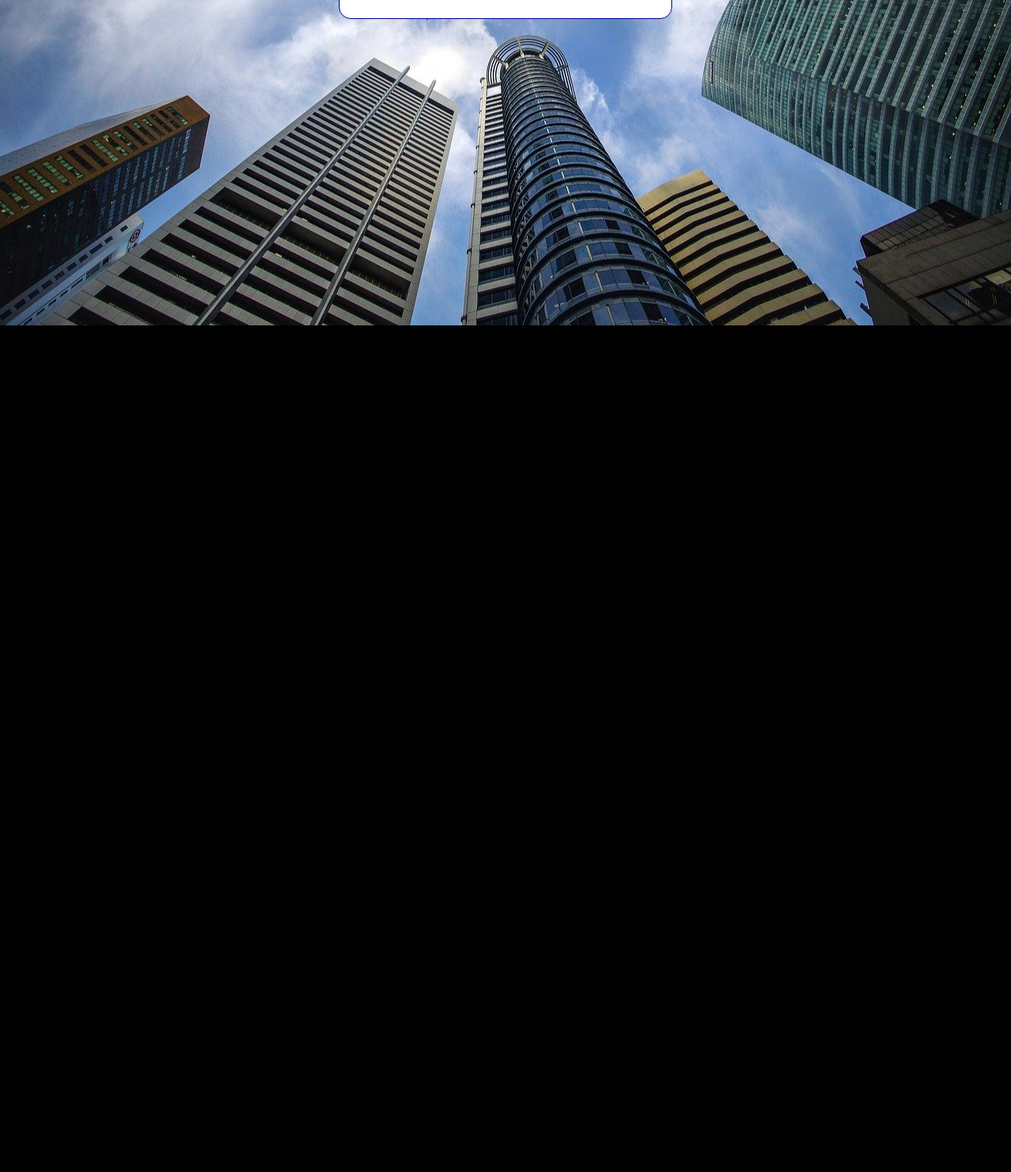
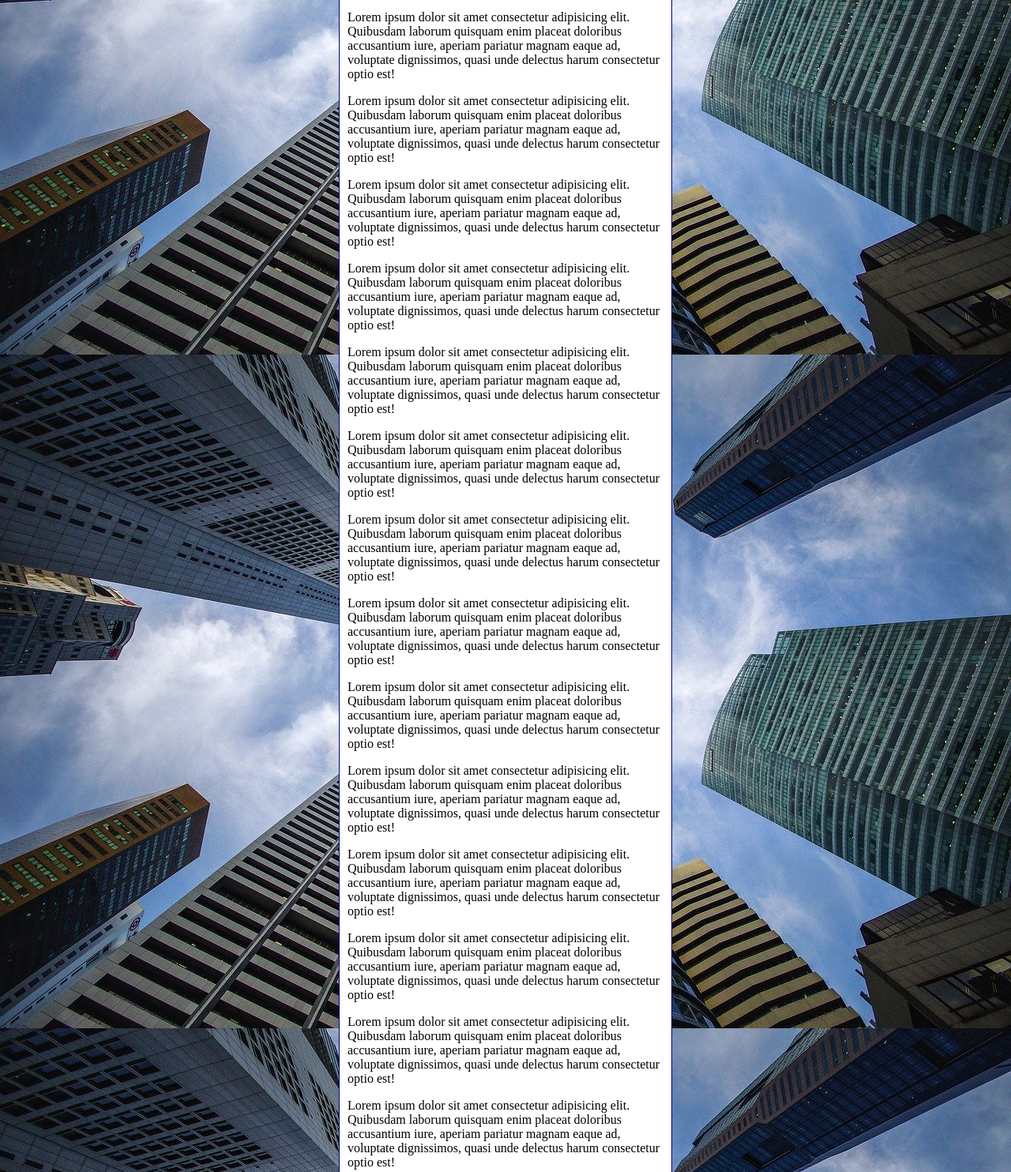
Before and after one commit to pitoko01/html-css, a plain HTML site: page exercicios/ex022/fundo006.html in a window 1280 px wide. Shown: the part 404-1888 px from the top of the page at 79% size. Before the commit the page ends 816 px from the top, so only its background shows below. Drawn offline with Linux system fonts and the light colour scheme.

Commit message:
fundo006

```diff
--- a/exercicios/ex022/fundo006.html
+++ b/exercicios/ex022/fundo006.html
@@ -13,11 +13,16 @@
             background-repeat: no-repeat;
             background-size: cover;
             /*o contain ele te dar ordem pra mostrar a imagem 100% exibida, sem cortes, o cover vai cobrir a tela inteira, independente do tamanho da tela, mas vai cortar ela, se adapta de acordo com o tamanho da janela*/
+            background-attachment: fixed;
+            /*
+            Shorthand - background
+            color > image > position > repeat > [size] >attachment
+            */
         }
 
         main{
             background-color: white;
-            width: 400px;
+            max-width: 400px;
             padding: 10px;
             margin: auto;
             border: 1px solid darkblue;
@@ -30,6 +35,16 @@
         <h1>Teste e imagem de fundo</h1>
         <p>Lorem ipsum dolor sit amet consectetur adipisicing elit. Quibusdam laborum quisquam enim placeat doloribus accusantium iure, aperiam pariatur magnam eaque ad, voluptate dignissimos, quasi unde delectus harum consectetur optio est!</p>
         <p>Lorem ipsum dolor sit amet consectetur adipisicing elit. Quibusdam laborum quisquam enim placeat doloribus accusantium iure, aperiam pariatur magnam eaque ad, voluptate dignissimos, quasi unde delectus harum consectetur optio est!</p>
+        <p>Lorem ipsum dolor sit amet consectetur adipisicing elit. Quibusdam laborum quisquam enim placeat doloribus accusantium iure, aperiam pariatur magnam eaque ad, voluptate dignissimos, quasi unde delectus harum consectetur optio est!</p> <p>Lorem ipsum dolor sit amet consectetur adipisicing elit. Quibusdam laborum quisquam enim placeat doloribus accusantium iure, aperiam pariatur magnam eaque ad, voluptate dignissimos, quasi unde delectus harum consectetur optio est!</p>
+        <p>Lorem ipsum dolor sit amet consectetur adipisicing elit. Quibusdam laborum quisquam enim placeat doloribus accusantium iure, aperiam pariatur magnam eaque ad, voluptate dignissimos, quasi unde delectus harum consectetur optio est!</p>
+        <p>Lorem ipsum dolor sit amet consectetur adipisicing elit. Quibusdam laborum quisquam enim placeat doloribus accusantium iure, aperiam pariatur magnam eaque ad, voluptate dignissimos, quasi unde delectus harum consectetur optio est!</p> <p>Lorem ipsum dolor sit amet consectetur adipisicing elit. Quibusdam laborum quisquam enim placeat doloribus accusantium iure, aperiam pariatur magnam eaque ad, voluptate dignissimos, quasi unde delectus harum consectetur optio est!</p>
+        <p>Lorem ipsum dolor sit amet consectetur adipisicing elit. Quibusdam laborum quisquam enim placeat doloribus accusantium iure, aperiam pariatur magnam eaque ad, voluptate dignissimos, quasi unde delectus harum consectetur optio est!</p>
+        <p>Lorem ipsum dolor sit amet consectetur adipisicing elit. Quibusdam laborum quisquam enim placeat doloribus accusantium iure, aperiam pariatur magnam eaque ad, voluptate dignissimos, quasi unde delectus harum consectetur optio est!</p> <p>Lorem ipsum dolor sit amet consectetur adipisicing elit. Quibusdam laborum quisquam enim placeat doloribus accusantium iure, aperiam pariatur magnam eaque ad, voluptate dignissimos, quasi unde delectus harum consectetur optio est!</p>
+        <p>Lorem ipsum dolor sit amet consectetur adipisicing elit. Quibusdam laborum quisquam enim placeat doloribus accusantium iure, aperiam pariatur magnam eaque ad, voluptate dignissimos, quasi unde delectus harum consectetur optio est!</p>
+        <p>Lorem ipsum dolor sit amet consectetur adipisicing elit. Quibusdam laborum quisquam enim placeat doloribus accusantium iure, aperiam pariatur magnam eaque ad, voluptate dignissimos, quasi unde delectus harum consectetur optio est!</p> <p>Lorem ipsum dolor sit amet consectetur adipisicing elit. Quibusdam laborum quisquam enim placeat doloribus accusantium iure, aperiam pariatur magnam eaque ad, voluptate dignissimos, quasi unde delectus harum consectetur optio est!</p>
+        <p>Lorem ipsum dolor sit amet consectetur adipisicing elit. Quibusdam laborum quisquam enim placeat doloribus accusantium iure, aperiam pariatur magnam eaque ad, voluptate dignissimos, quasi unde delectus harum consectetur optio est!</p>
+        <p>Lorem ipsum dolor sit amet consectetur adipisicing elit. Quibusdam laborum quisquam enim placeat doloribus accusantium iure, aperiam pariatur magnam eaque ad, voluptate dignissimos, quasi unde delectus harum consectetur optio est!</p> <p>Lorem ipsum dolor sit amet consectetur adipisicing elit. Quibusdam laborum quisquam enim placeat doloribus accusantium iure, aperiam pariatur magnam eaque ad, voluptate dignissimos, quasi unde delectus harum consectetur optio est!</p>
+        <p>Lorem ipsum dolor sit amet consectetur adipisicing elit. Quibusdam laborum quisquam enim placeat doloribus accusantium iure, aperiam pariatur magnam eaque ad, voluptate dignissimos, quasi unde delectus harum consectetur optio est!</p>
         <p>Lorem ipsum dolor sit amet consectetur adipisicing elit. Quibusdam laborum quisquam enim placeat doloribus accusantium iure, aperiam pariatur magnam eaque ad, voluptate dignissimos, quasi unde delectus harum consectetur optio est!</p>
     </main>
 </body>
```
